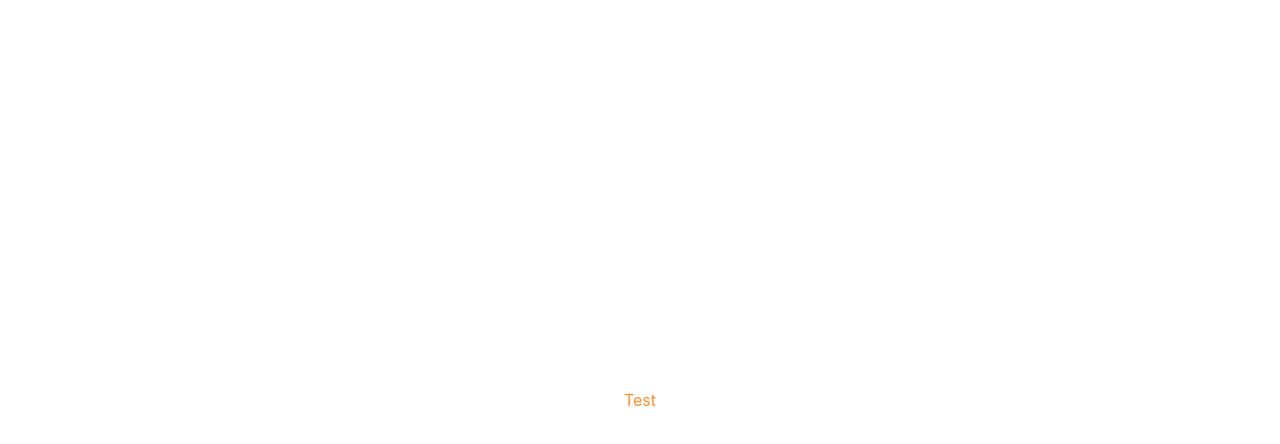
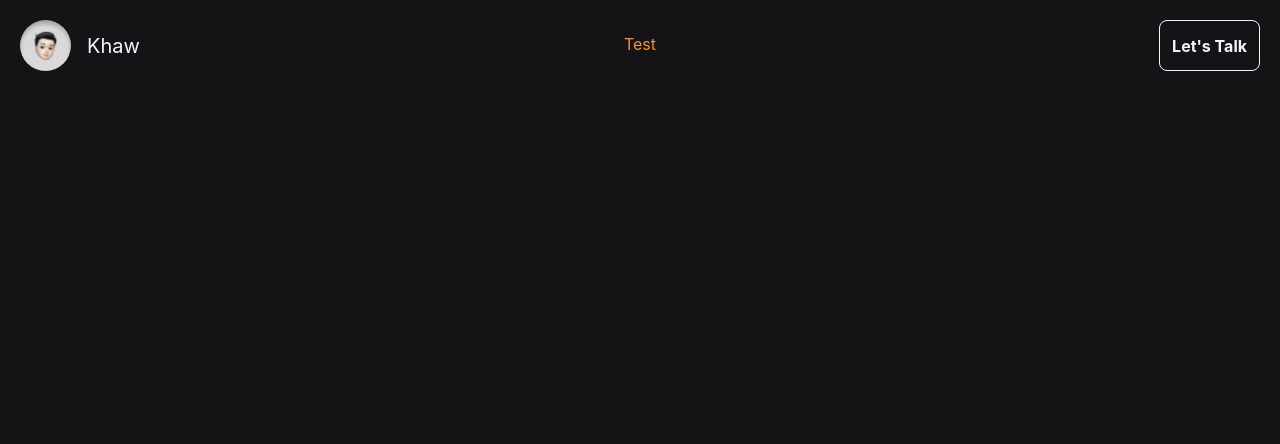
Before and after one commit to khawrk/khawrk.github.io, a React (Vite) app: page / in a window 1280 px wide. Shown: the top 444 px of the page. Built offline with nearby package versions, Linux system fonts and the light colour scheme.

Commit message:
add Header and style

```diff
--- a/src/App.css
+++ b/src/App.css
@@ -1,6 +1,8 @@
 #root {
-  max-width: 1280px;
-  margin: 0 auto;
+  position: relative;
   padding: 2rem;
   text-align: center;
+  width: 100%;
+  background-color: #141416;
+  min-height: 100vh;
 }
--- a/src/App.tsx
+++ b/src/App.tsx
@@ -1,4 +1,5 @@
 import { useState } from 'react'
+import Header from './components/Header'
 import './App.css'
 
 function App() {
@@ -6,6 +7,7 @@ function App() {
 
   return (
     <>
+      <Header />
       <h1 className=' text-orange-text'>Test</h1>
     </>
   )
--- /dev/null
+++ b/src/components/About.tsx
@@ -0,0 +1,9 @@
+
+
+const About = () => {
+  return (
+    <div>About</div>
+  )
+}
+
+export default About
--- /dev/null
+++ b/src/components/Contact.tsx
@@ -0,0 +1,9 @@
+
+
+const Contact = () => {
+  return (
+    <div>Contact</div>
+  )
+}
+
+export default Contact
--- /dev/null
+++ b/src/components/ContactBar.tsx
@@ -0,0 +1,12 @@
+
+
+const ContactBar = () => {
+  return (
+    <div>
+
+
+</div>
+  )
+}
+
+export default ContactBar
--- /dev/null
+++ b/src/components/Experience.tsx
@@ -0,0 +1,9 @@
+
+
+const Experience = () => {
+    return (
+        <div>Experience</div>
+    )
+}
+
+export default Experience
--- /dev/null
+++ b/src/components/Header.tsx
@@ -0,0 +1,17 @@
+import Emoji from '../assets/50xIcon.svg'
+
+const Header = () => {
+    return (
+        <nav className='bg-transparent flex w-full justify-between absolute top-0 right-0 py-5 px-5'>
+            <div className='flex justify-center items-center gap-4'>
+                <img src={Emoji} alt="emoji" />
+                <h1 className='text-default-text-color text-[20px] font-500 '>Khaw</h1>
+            </div>
+            <div className='border-[1px] border-default-text-color px-3 py-2 flex justify-center rounded-lg'>
+                <a href="#" className='p-0 m-0 flex text-default-text-color text-[16px] font-bold'><button >Let's Talk</button></a>
+            </div>
+        </nav>
+    )
+}
+
+export default Header
--- /dev/null
+++ b/src/components/Home.tsx
@@ -0,0 +1,8 @@
+
+const Home = () => {
+  return (
+    <div>Home</div>
+  )
+}
+
+export default Home
--- /dev/null
+++ b/src/components/NavBar.tsx
@@ -0,0 +1,9 @@
+
+
+const NavBar = () => {
+  return (
+    <div>NavBar</div>
+  )
+}
+
+export default NavBar
--- /dev/null
+++ b/src/components/Project.tsx
@@ -0,0 +1,8 @@
+
+const Project = () => {
+  return (
+    <div>Project</div>
+  )
+}
+
+export default Project
```
Also changed, not shown: src/assets/50xIcon.svg (added).
